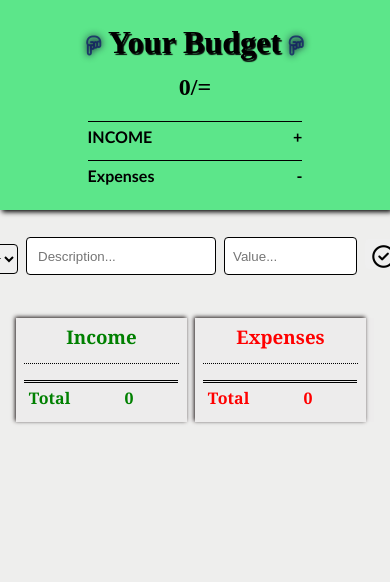
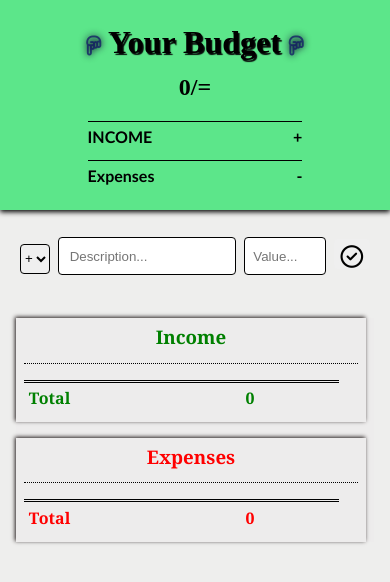
Before and after one commit to The-Boyo/Budget-E-App, a React (Create React App) app: page / in a window 390 px wide. Shown: the top 582 px of the page. Built offline with nearby package versions, Linux system fonts and the light colour scheme.

Commit message:
Updated the Header
pdated the UI od different components to suit small screens. Removed an overflow on the header

```diff
--- a/src/components/app/App.css
+++ b/src/components/app/App.css
@@ -11,13 +11,12 @@ body{
 
 .container {
   position: relative;
-  height: 100%;
 }
 
 .head {
   background-color: rgb(233, 62, 77);
   height: 35%;
-  box-shadow: 2px 2px 5px;
+  box-shadow: 0 2px 5px;
   animation: head 2s 1;
 }
 
--- a/src/components/contents/Contents.css
+++ b/src/components/contents/Contents.css
@@ -34,13 +34,13 @@
   }
 }
 
+
 .income, .expenses {
   margin-right: .5em;
   display: flex;
   flex-direction: column;
   box-shadow: -1.5px -1.5px 4px rgb(34, 27, 27);
   font-family: Cambria, Cochin, Georgia, Times, 'Times New Roman', serif;
-
 }
 
 
@@ -86,6 +86,14 @@
 }
 
 @media screen and (max-width: 600px) {
+  .stuff {
+    grid-template-columns: 3fr;
+  }
+
+  .income {
+    margin-bottom: 1em;
+  }
+
   .val {
     right: -1em;
   }
--- a/src/components/header/Header.css
+++ b/src/components/header/Header.css
@@ -8,7 +8,7 @@
 
 .total-budget {
   display: grid;
-  width: 25rem;
+  width: 90%;
   margin: .5em;
 }
 
--- a/src/components/input/Input.css
+++ b/src/components/input/Input.css
@@ -31,14 +31,14 @@
 
 
 .description {
-  width: 50em;
+  width: 55%;
   padding-left: 0.8em;
   text-transform: capitalize;
 }
 
 
 .value{
-  width: 10em;
+  width: 25%;
   padding-left: 0.6em;
   text-transform: capitalize;
 }
--- a/src/components/input/Input.js
+++ b/src/components/input/Input.js
@@ -1,4 +1,4 @@
-import React, { useCallback, useEffect, useRef, useState } from "react";
+import React, { useRef, useState } from "react";
 import { connect } from 'react-redux';
 
 import { getInput } from "../../actions";
@@ -25,7 +25,7 @@ const Input = (props) => {
       setValue('');
       iconRef.current.style.color = 'rgb(92, 230, 138)';
 
-      setInterval(()=>{
+      setTimeout(()=>{
         iconRef.current.style.color = 'black'
       }, 1000)
     }
```
Also changed, not shown: public/index.html (+0 -23 lines).
